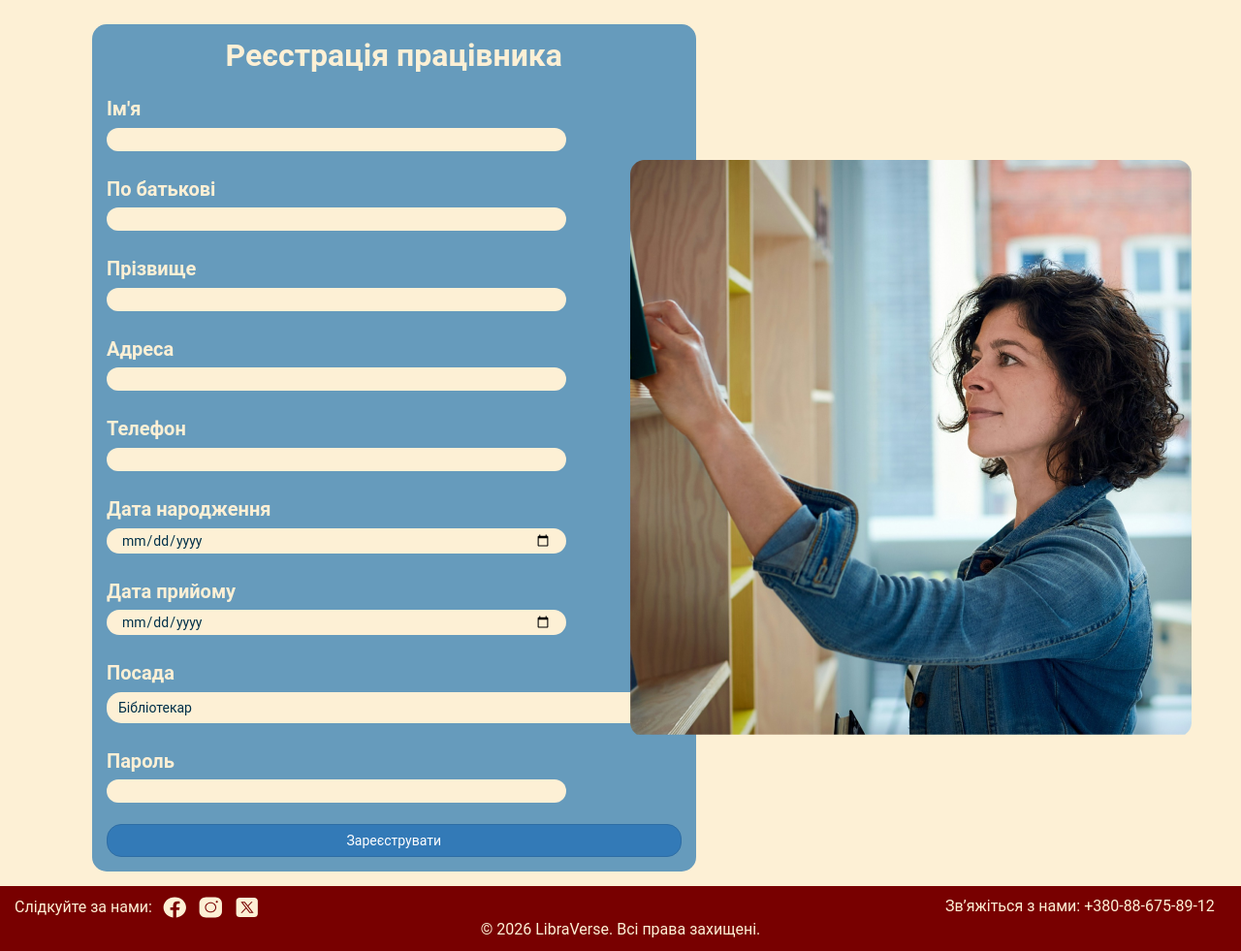
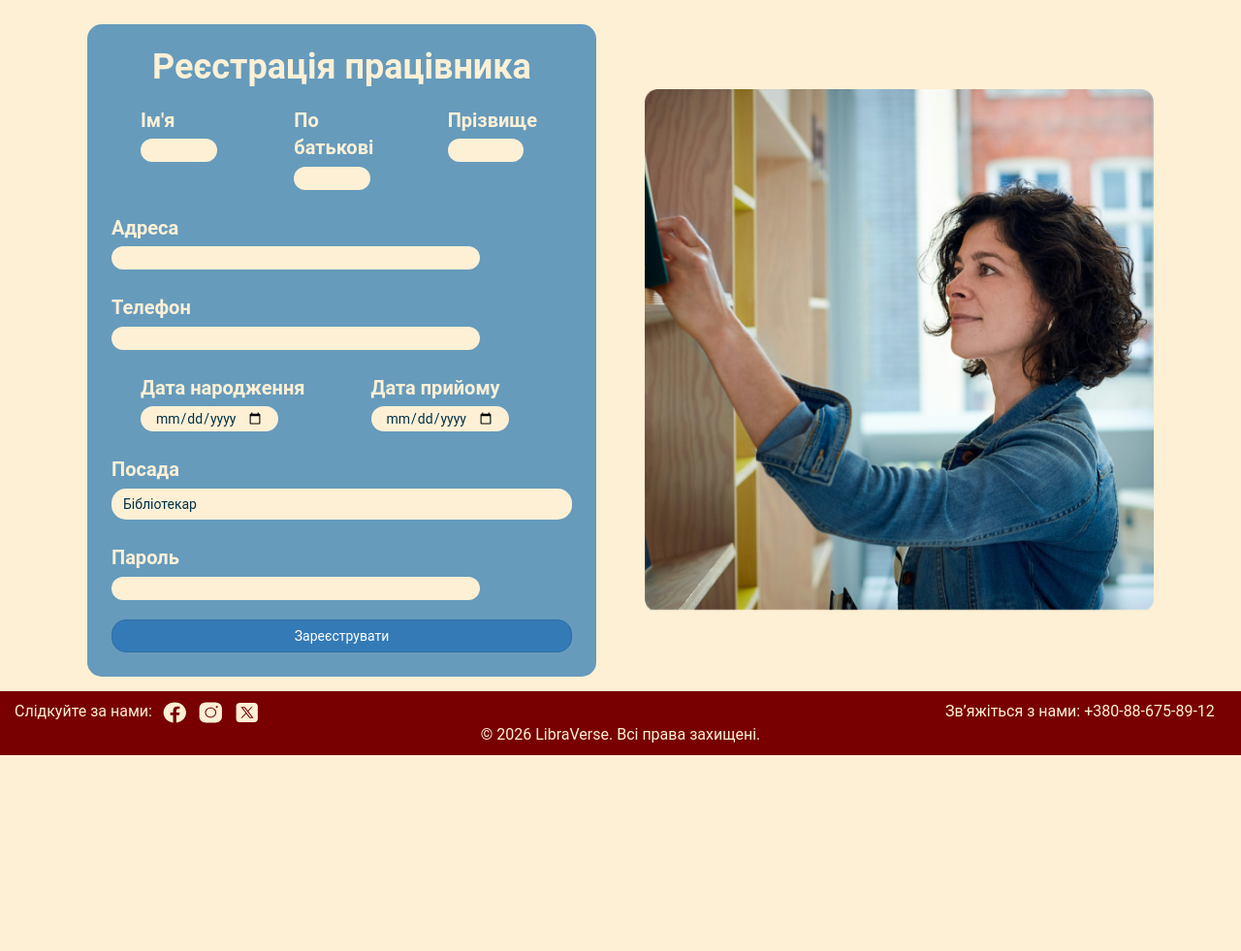
Before and after one commit to Ksenya354638/LibraVerse, a PHP site: page /pages/new_librarian.php in a window 1280 px wide. Shown: the part 50-1031 px from the top of the page at 97% size. After the commit the page ends 829 px from the top, so only its background shows below. Run offline with PHP 8.4, Linux system fonts and the light colour scheme; the visitor is signed in with stand-in values (Sample User, id 1).

Commit message:
Update 3.0

```diff
--- a/pages/new_librarian.php
+++ b/pages/new_librarian.php
@@ -96,29 +96,33 @@ if(isset($_SESSION['LibrarianID'])) {
             <?php echo $error_msg; ?>
         </div>
     <?php endif; ?>
-    <div class="row" style="display:flex; align-items:stretch; gap:25px;">
-        <div class="col-lg-8" style="display:flex;">
+    <div class="row add-librarian-wrapper" style="display:flex; flex-wrap:wrap; gap:20px; align-items:stretch;">
+
+    <div class="col-lg-7 col-md-7 col-sm-12 form-container" style="display:flex;">
         <div class="book-form"
-                 style="width:100%; display:flex; flex-direction:column;">
+             style="width:100%; display:flex; flex-direction:column; padding:25px; box-sizing:border-box;">
 
-                <h1 style="text-align:center; font-size:32px; font-weight:700; margin-bottom:18px;">
+            <h1 class="text-center" style="margin-bottom:15px;">
                 Реєстрація працівника
             </h1>
 
             <form method="POST">
-                    <div class="form-group" style="margin-bottom:10px;">
+
+                <div class="row">
+                    <div class="col-md-4 form-group" style="margin-bottom:10px;">
                         <label>Ім'я</label>
                         <input type="text" class="form-input" name="fname" required>
                     </div>
 
-                    <div class="form-group" style="margin-bottom:10px;">
+                    <div class="col-md-4 form-group" style="margin-bottom:10px;">
                         <label>По батькові</label>
                         <input type="text" class="form-input" name="pname" required>
                     </div>
 
-                    <div class="form-group" style="margin-bottom:10px;">
+                    <div class="col-md-4 form-group" style="margin-bottom:10px;">
                         <label>Прізвище</label>
                         <input type="text" class="form-input" name="sname" required>
+                    </div>
                 </div>
 
                 <div class="form-group" style="margin-bottom:10px;">
@@ -131,14 +135,16 @@ if(isset($_SESSION['LibrarianID'])) {
                     <input type="text" class="form-input" name="phone" required>
                 </div>
 
-                    <div class="form-group" style="margin-bottom:10px;">
+                <div class="row">
+                    <div class="col-md-6 form-group" style="margin-bottom:10px;">
                         <label>Дата народження</label>
                         <input type="date" class="form-input" name="birthDate" required>
                     </div>
 
-                    <div class="form-group" style="margin-bottom:10px;">
+                    <div class="col-md-6 form-group" style="margin-bottom:10px;">
                         <label>Дата прийому</label>
                         <input type="date" class="form-input" name="employmentDate" required>
+                    </div>
                 </div>
 
                 <div class="form-group" style="margin-bottom:10px;">
@@ -149,7 +155,7 @@ if(isset($_SESSION['LibrarianID'])) {
                     </select>
                 </div>
 
-                    <div class="form-group" style="margin-bottom:12px;">
+                <div class="form-group" style="margin-bottom:10px;">
                     <label>Пароль</label>
                     <input type="password" class="form-input" name="password" required>
                 </div>
@@ -165,11 +171,14 @@ if(isset($_SESSION['LibrarianID'])) {
         </div>
     </div>
 
-        <div class="col-lg-4 hidden-xs"
-             style="display:flex; align-items:center; justify-content:center;">
+    <div class="col-lg-5 col-md-5 col-sm-12 image"
+         style="display:flex; align-items:center; justify-content:center; min-height:100%;">
 
         <img src="../images/add_librarian.png"
-                 style="max-height:90%; width:auto; object-fit:contain;">
+             class="img-responsive"
+             style="max-height:520px; width:auto; object-fit:contain;">
+    </div>
+
 </div>
 
     </div>
```
Lines whose indentation alone changed are shown as unchanged.
